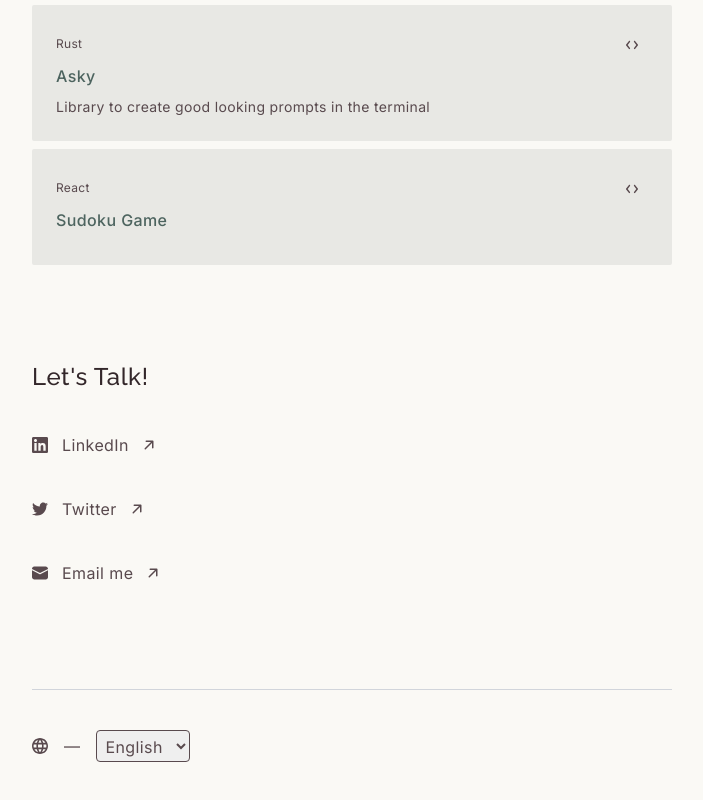
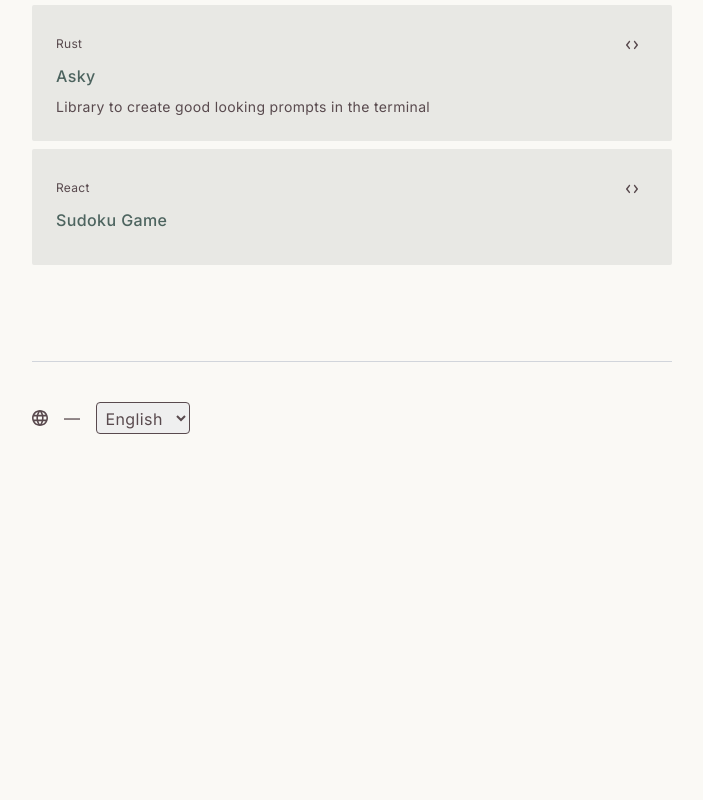
Before and after one commit to axelvc/portfolio, a Next.js app: page / in a window 1280 px wide. Shown: the part 1319-2119 px from the top of the page, without its empty margins (64-767 px from the left). After the commit the page ends 1849 px from the top, so only its background shows below. Built offline with nearby package versions, Linux system fonts and the light colour scheme.

Commit message:
remove footer contact info

```diff
--- a/components/Contact.tsx
+++ /dev/null
@@ -1,36 +0,0 @@
-import Section from '/components/Section'
-import Icon from '/components/Icon/Icon'
-import MagneticLink from '/components/MagneticLink'
-
-interface Props {
-  data: PageData
-  className?: string
-}
-
-export default function Contact({ data, className }: Props) {
-  const contactList = [
-    data.networks.linkedin,
-    data.networks.twitter,
-    { ...data.networks.email, link: `mailto:${data.networks.email.link}` },
-  ]
-
-  return (
-    <Section title={data.contact.title} className={className}>
-      <ul className="grid gap-6">
-        {contactList.map(({ name, link, icon }) => (
-          <li key={name}>
-            <MagneticLink
-              target="_blank"
-              href={link}
-              className="relative group inline-flex gap-3.5 items-center h-10 transition-colors hover:text-green-600 dark:hover:text-rose-300"
-            >
-              <Icon name={icon} />
-              {name}
-              <Icon name="external" size="sm" />
-            </MagneticLink>
-          </li>
-        ))}
-      </ul>
-    </Section>
-  )
-}
--- a/data/common.ts
+++ b/data/common.ts
@@ -47,19 +47,14 @@ export const networks: {
     icon: 'linkedin',
     link: 'http://linkedin.com/in/axelvc',
   },
+  github: {
+    name: 'Github',
+    icon: 'github',
+    link: 'https://github.com/axelvc',
+  },
   twitter: {
     name: 'Twitter',
     icon: 'twitter',
     link: 'https://twitter.com/axel__vc',
   },
-  github: {
-    name: 'Github',
-    icon: 'github',
-    link: 'https://github.com/axelvc',
-  },
-  email: {
-    name: 'Email me',
-    icon: 'email',
-    link: 'a.axelvc@gmail.com',
-  },
 }
--- a/data/en.ts
+++ b/data/en.ts
@@ -51,9 +51,6 @@ const locale = {
       },
     ],
   },
-  contact: {
-    title: "Let's talk!",
-  },
   locales: {
     en: 'English',
     es: 'Spanish',
--- a/data/es.ts
+++ b/data/es.ts
@@ -51,9 +51,6 @@ const locale: PageData = {
       },
     ],
   },
-  contact: {
-    title: 'Hablemos!',
-  },
   locales: {
     en: 'Ingles',
     es: 'Español',
--- a/pages/index.tsx
+++ b/pages/index.tsx
@@ -3,7 +3,6 @@ import Head from 'next/head'
 import Underline from '/public/underline.svg'
 import About from '/components/About'
 import Projects from '/components/Projects'
-import Contact from '/components/Contact'
 import FastLinks from '/components/FastLinks'
 import Cursor from '/components/Cursor'
 import Footer from '/components/Footer'
@@ -37,7 +36,6 @@ const Home: NextPage<Props> = ({ data }) => {
       <FastLinks data={data} className="mb-24 xl:fixed xl:w-96 xl:left-[840px] xl:bottom-0" />
       <About data={data} className="my-24" />
       <Projects data={data} className="my-24" />
-      <Contact data={data} className="my-24" />
       <Footer data={data} className="my-24" />
 
       <Cursor />
```
